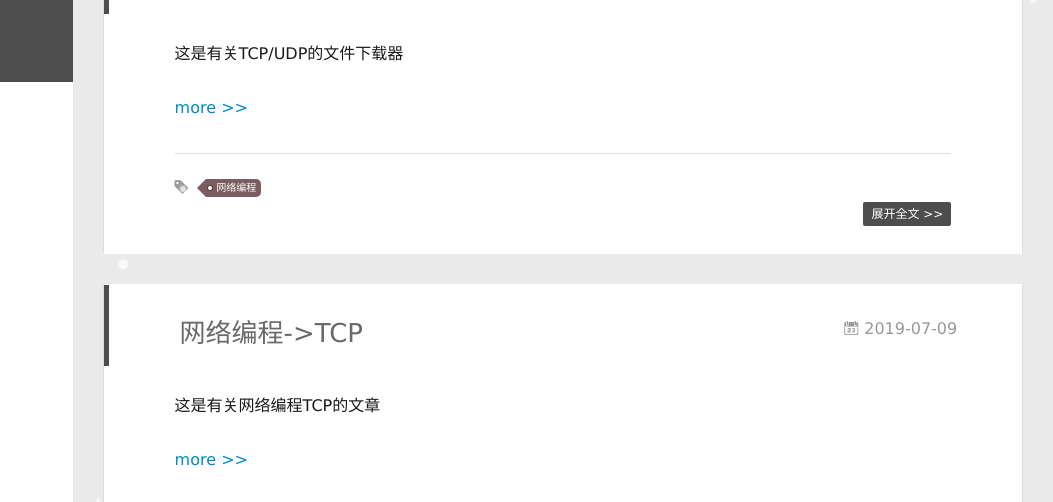
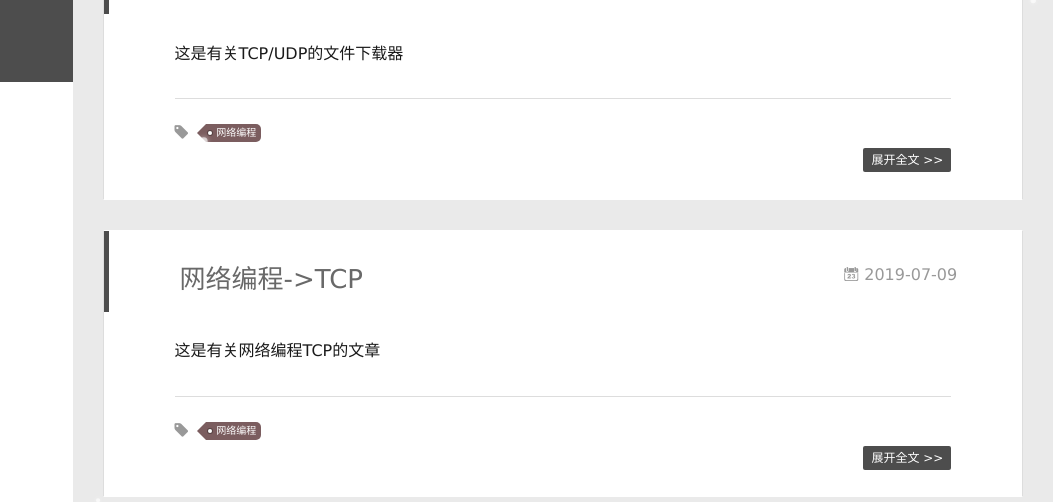
Before and after one commit to WENJIAHAOoo/WENJIAHAOoo.github.io, a plain HTML site: page index.html in a window 1280 px wide. Shown: the part 98-600 px from the top of the page, 227-1280 px from the left. Drawn offline with Linux system fonts and the light colour scheme; some packages are replaced by stand-ins of ours; no server answers; animation ran at ten frames a second; a script that the page names is missing.

Commit message:
Site updated: 2019-11-15 21:07:56

```diff
--- a/index.html
+++ b/index.html
@@ -217,8 +217,6 @@
 
     <p>这是有关TCP/UDP的文件下载器</p>
 
-    <a class="article-more-a" href="/undefined/2019-07-10%20%E6%96%87%E4%BB%B6%E4%B8%8B%E8%BD%BD%E5%99%A8/#more">more >></a>
-
 
 
 
@@ -305,8 +303,6 @@
 
     <p>这是有关网络编程TCP的文章</p>
 
-    <a class="article-more-a" href="/undefined/2019-07-09%20%E7%BD%91%E7%BB%9C%E7%BC%96%E7%A8%8BTCP/#more">more >></a>
-
 
 
 
@@ -392,8 +388,6 @@
   <div class="article-entry" itemprop="articleBody">
 
     <p>这是有关网络编程UDP的文章</p>
-
-    <a class="article-more-a" href="/undefined/2019-07-08%20%E7%BD%91%E7%BB%9C%E7%BC%96%E7%A8%8BUDP/#more">more >></a>
 
 
 
```
